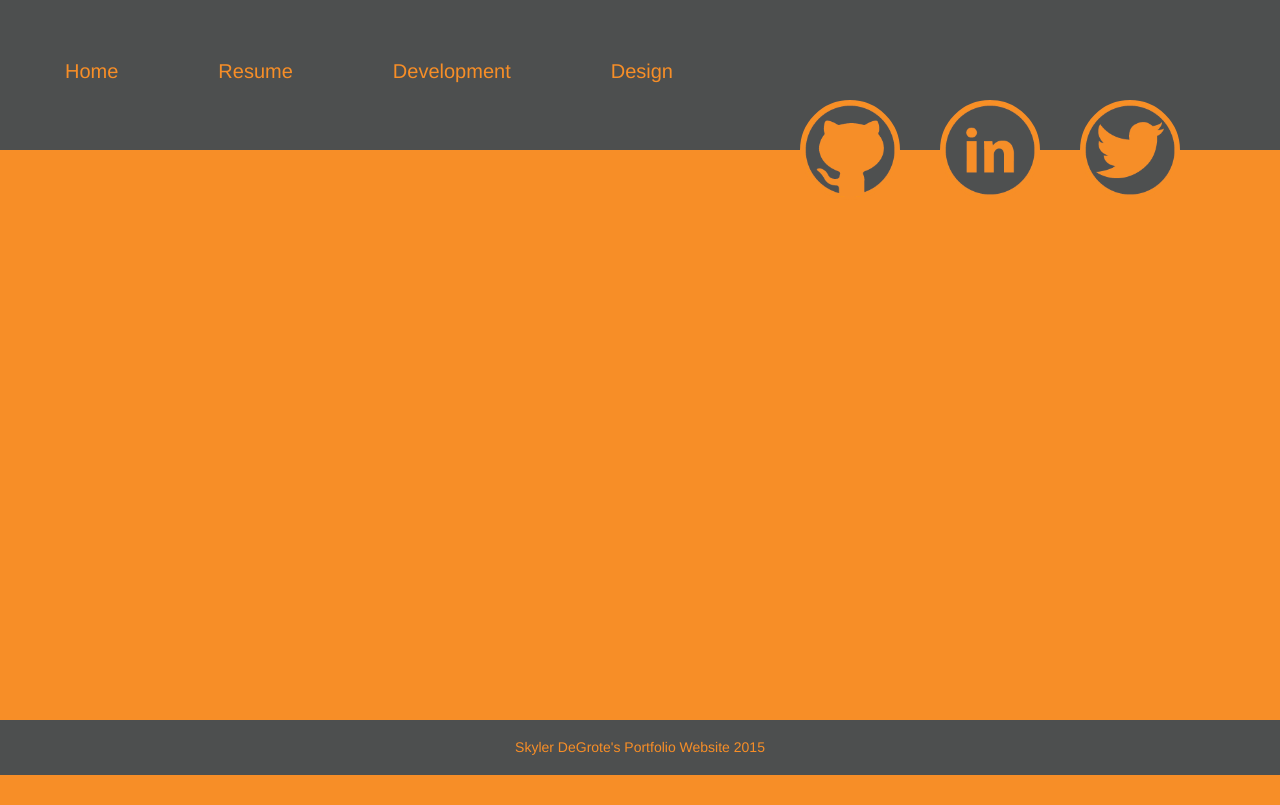
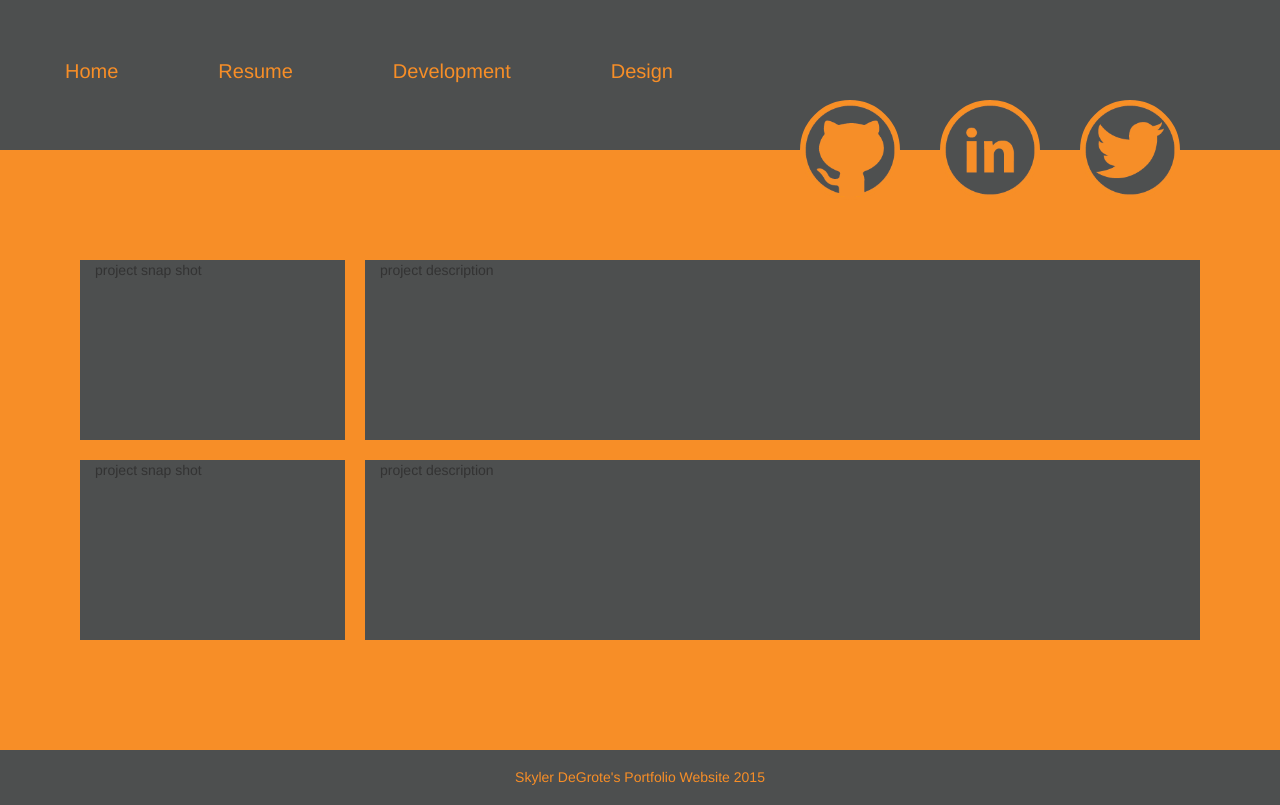
Before and after one commit to skylerdegrote/portfolio_website_round1, a website: page client/views/development.html in a window 1280 px wide. Drawn offline with nearby package versions, Linux system fonts and the light colour scheme.

Commit message:
dev page skeleton done

```diff
--- a/client/styles/development.css
+++ b/client/styles/development.css
@@ -2,7 +2,13 @@
 
 
 #devportfolio {
-    margin-top: 200px;
-    margin-bottom: 200px;
+    margin-top: 250px;
+    margin-bottom: 100px;
     min-height: 320px;
 }
+
+.proj1 div{
+    min-height: 200px;
+    background-color: #4d4f4f;
+    border: 10px solid #f78e27;
+}
--- a/client/views/development.html
+++ b/client/views/development.html
@@ -31,7 +31,8 @@
 </header>
 
 <div id="devportfolio" class="container">
-
+    <section class="proj1"><div class="col-md-3">project snap shot</div><div class="col-md-9">project description</div></section>
+    <section class="proj1"><div class="col-md-3">project snap shot</div><div class="col-md-9">project description</div></section>
 </div>
 
 
```
